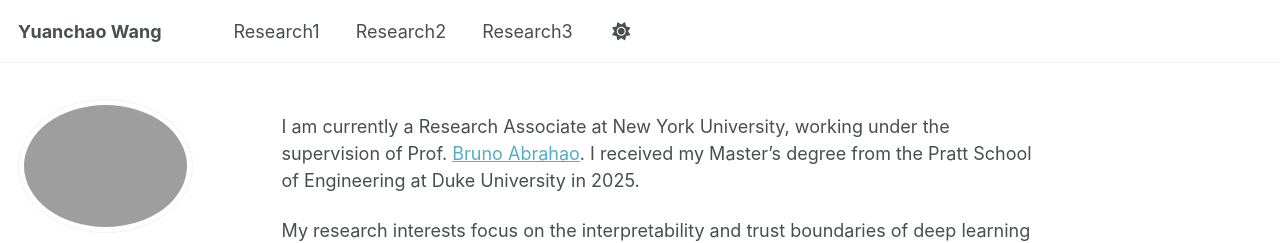
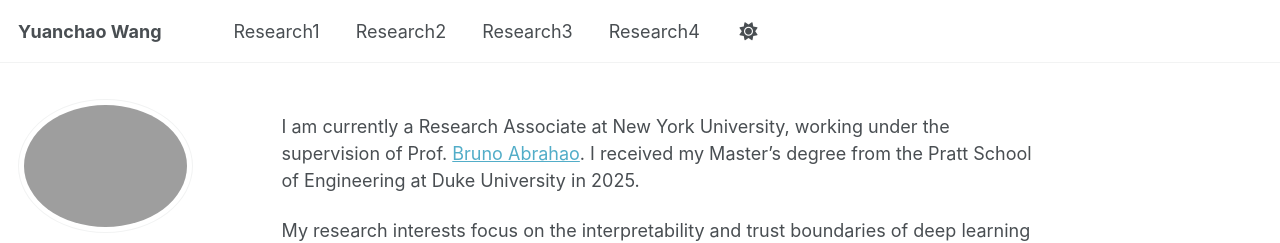
Before and after one commit to JohnnyWyc/JohnnyWyc.github.io, a Jekyll site: the page built from _pages/about.md, in a window 1280 px wide. Shown: the top 243 px of the page. Built offline with Jekyll 4.4.1, drawn with Linux system fonts in a browser that asks for light colours; a script bundle is joined from its source files by our own code; library files that are not in the unit come from our copies.

Commit message:
Add Research4 to navigation menu

```diff
--- a/_data/navigation.yml
+++ b/_data/navigation.yml
@@ -7,3 +7,6 @@ main:
 
   - title: "Research3"
     url: /research3/
+
+  - title: "Research4"
+    url: /research4/
```
